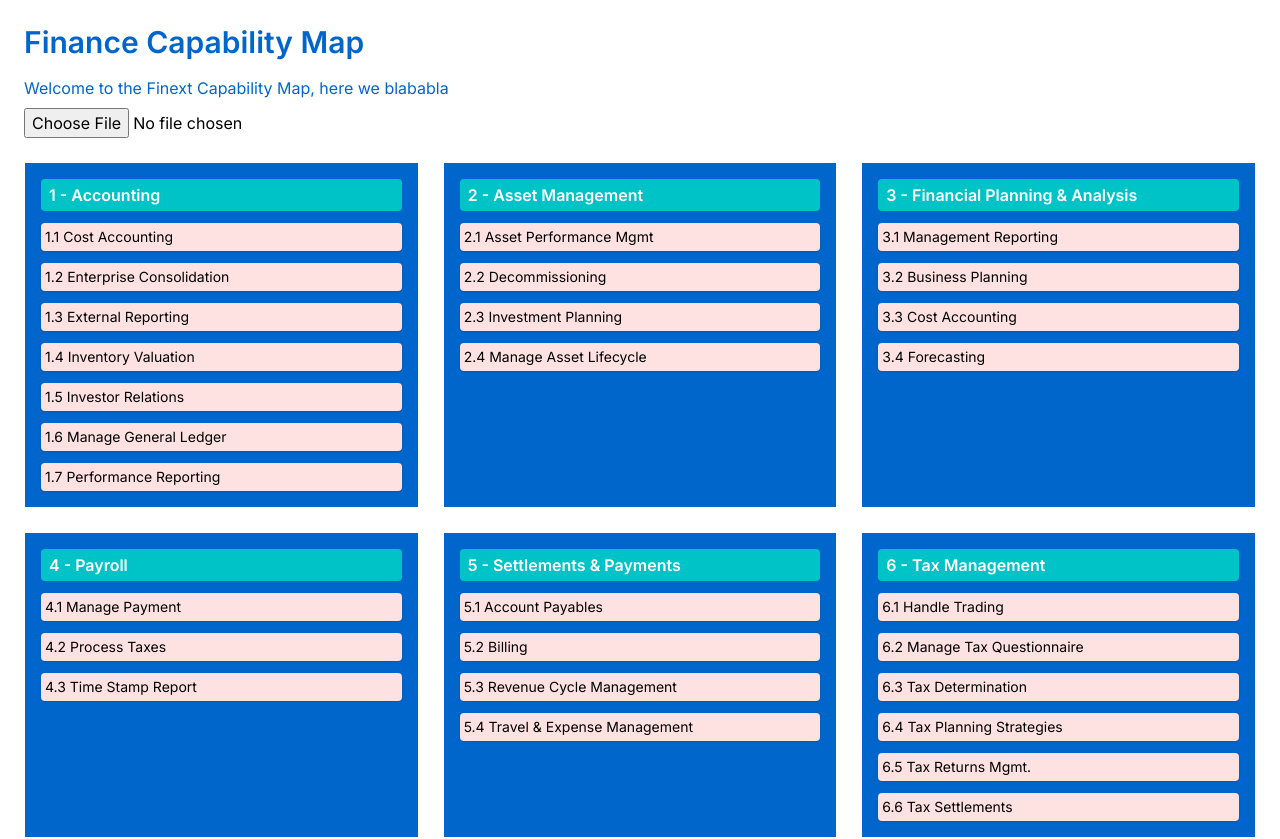
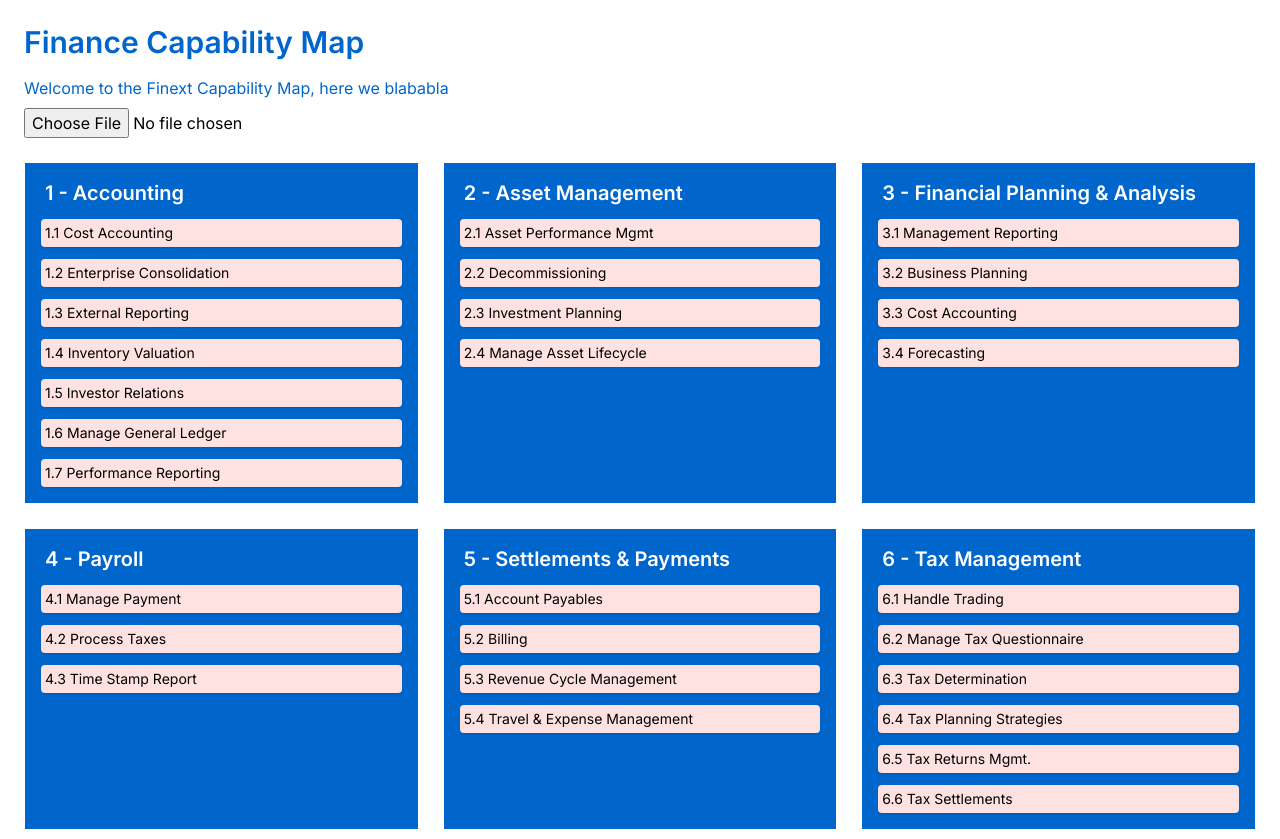
Before and after one commit to Pluuf/Finext, a React (Create React App) app: page / in a window 1280 px wide. Shown: the top 839 px of the page. Built offline with nearby package versions, Linux system fonts and the light colour scheme.

Commit message:
Update App.jsx

```diff
--- a/src/App.jsx
+++ b/src/App.jsx
@@ -115,7 +115,7 @@ export default function App() {
       <div className="grid grid-cols-3 gap-6">
         {capabilityMap.map((category) => (
           <div key={category.category} className="bg-[#0066CC] p-4 space-y-3 border border-white">
-            <div className="text-white font-semibold px-2 py-1 rounded" style={{ backgroundColor: "#00C3C8" }}>
+            <div className="text-white font-semibold text-xl px-1">
               {category.category}
             </div>
             {category.capabilities.map((cap) => (
```
